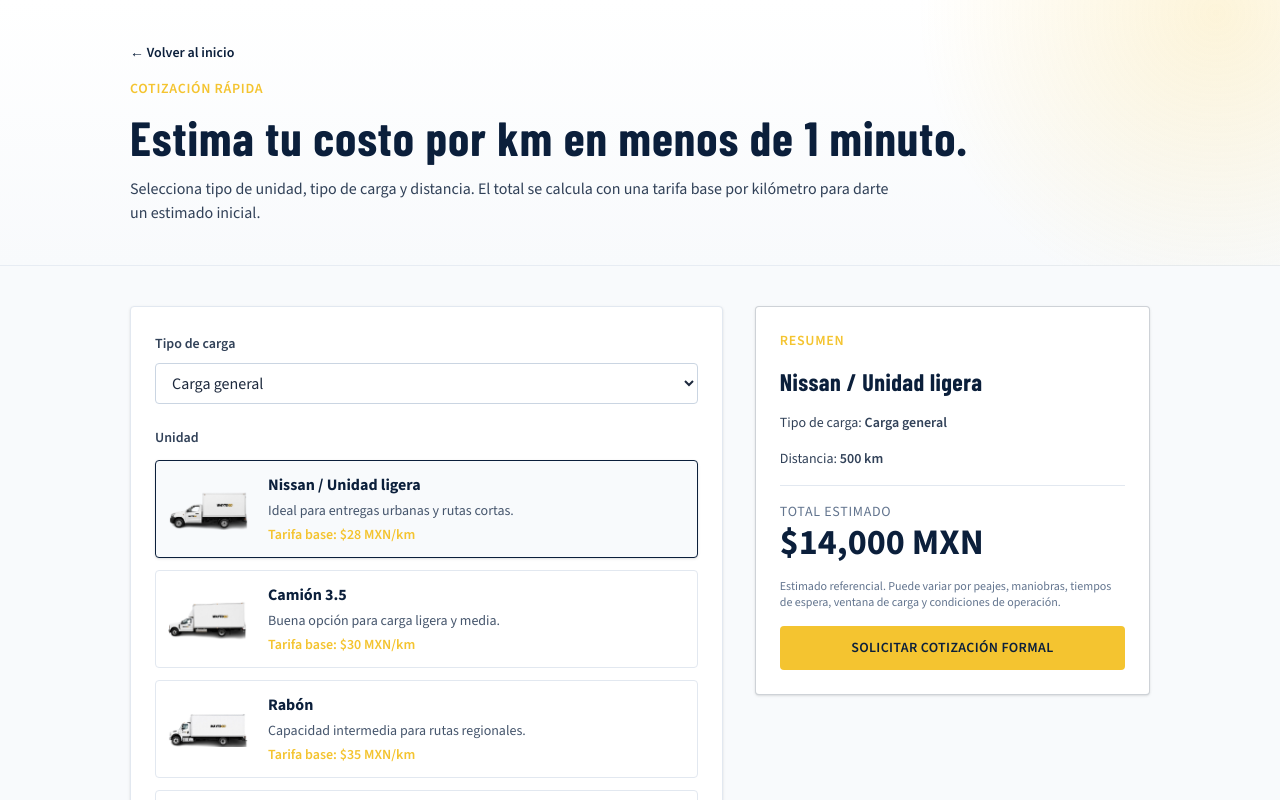
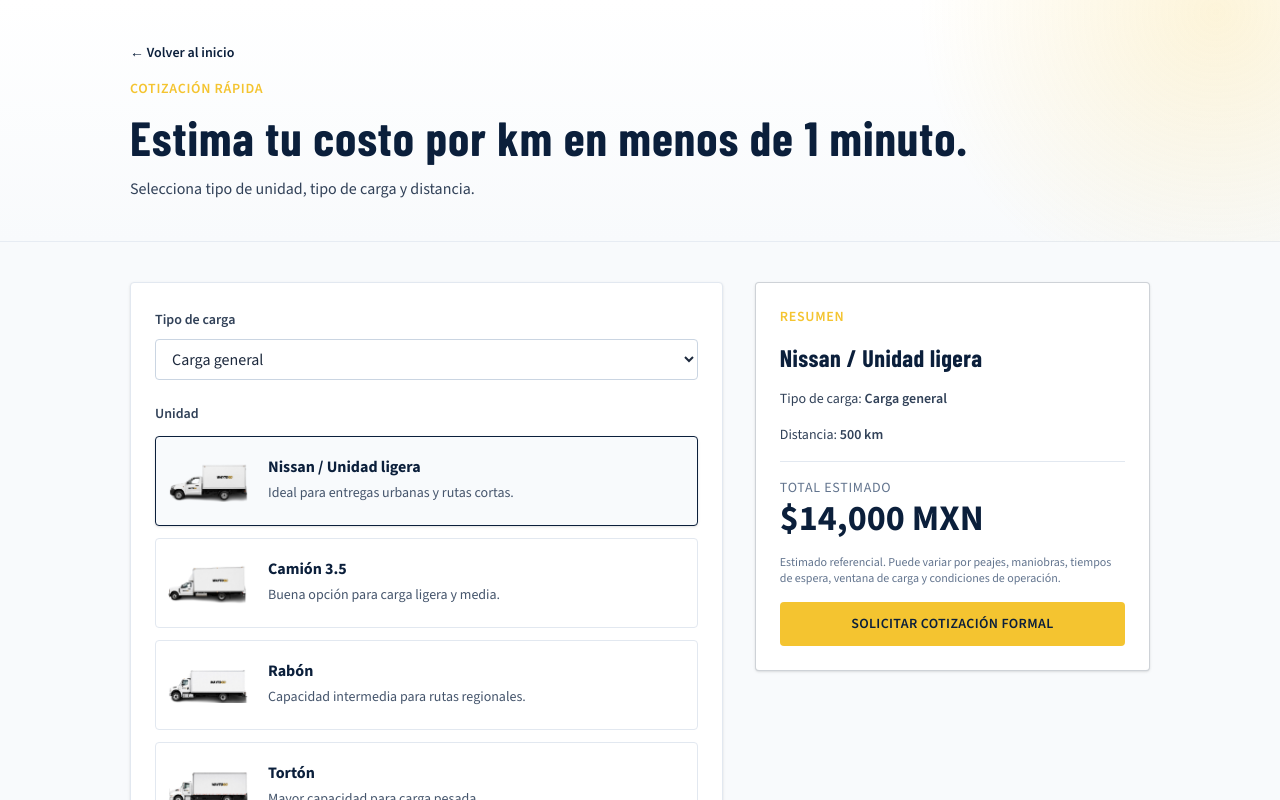
Before and after one commit to fernandotenchipe/WTG-web, a Next.js app: page /cotizacion in a window 1280 px wide. Shown: the top 800 px of the page. Built offline with nearby package versions, Linux system fonts and the light colour scheme.

Commit message:
remove redundant cost estimation details from CotizacionPage

```diff
--- a/app/cotizacion/page.tsx
+++ b/app/cotizacion/page.tsx
@@ -84,7 +84,7 @@
             Estima tu costo por km en menos de 1 minuto.
           </h1>
           <p className="max-w-3xl text-base text-slate-700">
-            Selecciona tipo de unidad, tipo de carga y distancia. El total se calcula con una tarifa base por kilómetro para darte un estimado inicial.
+            Selecciona tipo de unidad, tipo de carga y distancia.
           </p>
         </div>
       </section>
@@ -134,7 +134,6 @@
                         <p className="text-base font-bold text-[var(--navy-900)]">{unit.name}</p>
                         <p className="text-sm text-slate-600">{unit.detail}</p>
                         <p className="text-sm font-semibold text-[var(--yellow-400)]">
-                          Tarifa base: ${unit.ratePerKm} MXN/km
                         </p>
                       </div>
                     </button>
```
